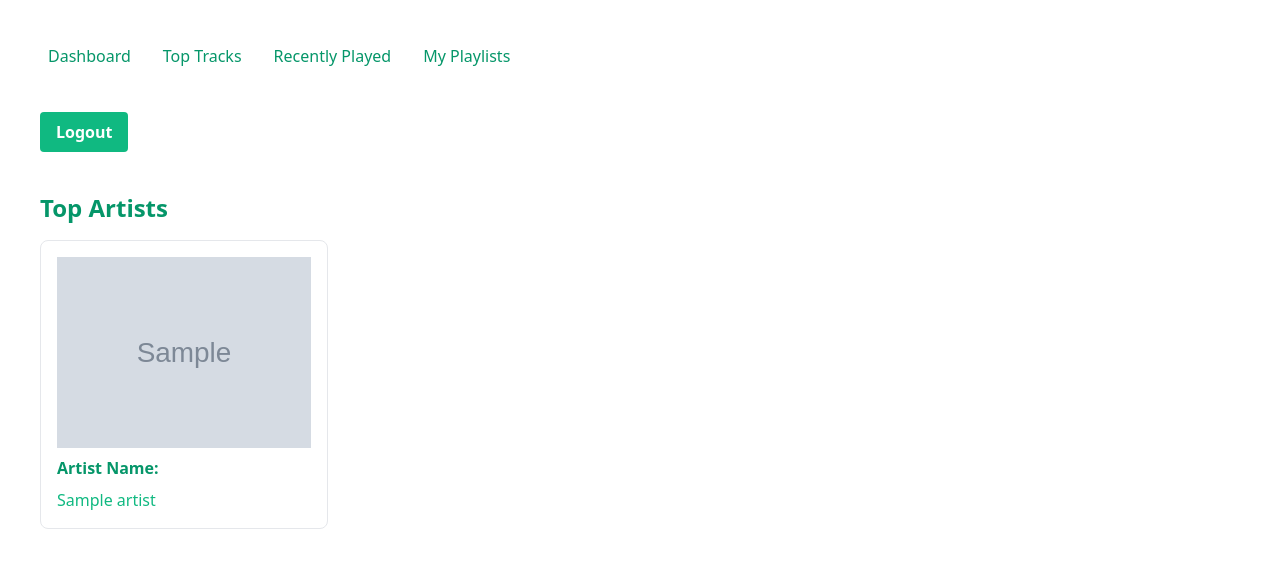
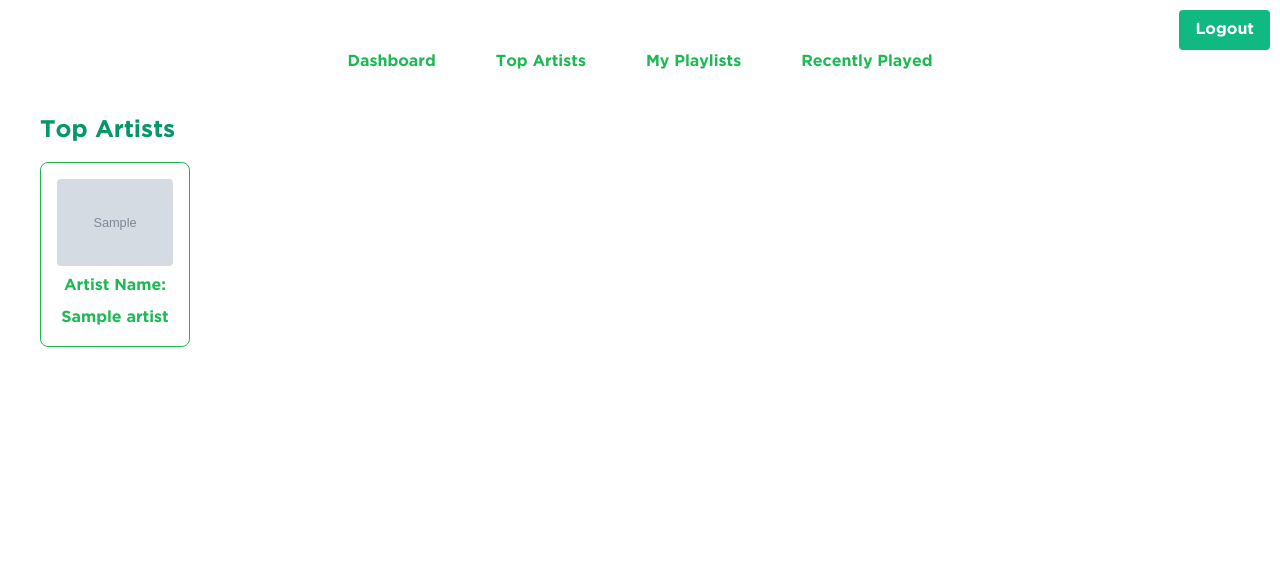
Before and after one commit to YassineAssim23/MelodyCapsule, a Flask app: template src/templates/topartists.html in a window 1280 px wide. Shown: the top 568 px of the page. Run offline with Flask 3, Linux system fonts and the light colour scheme; the template is opened without the code that fills it: most values are stand-ins (such as "Sample title", 1, 10 or a date in 2020); grey boxes marked "Sample" are stand-in pictures.

Commit message:
top artists styling

```diff
--- a/src/templates/topartists.html
+++ b/src/templates/topartists.html
@@ -1,47 +1,177 @@
 <!DOCTYPE html>
 <html lang="en">
+  <head>
+    <meta charset="UTF-8" />
+    <meta name="viewport" content="width=device-width, initial-scale=1.0" />
+    <title>Top Artists</title>
+    <link
+      href="https://cdn.jsdelivr.net/npm/tailwindcss@2.2.16/dist/tailwind.min.css"
+      rel="stylesheet"
+    />
+    <style>
+      body {
+        font-family: "GothamBold", sans-serif;
+        background-color: #ffffff;
+        color: #1db954;
+        padding: 10px;
+      }
 
-<head>
-    <meta charset="UTF-8">
-    <meta name="viewport" content="width=device-width, initial-scale=1.0">
-    <title>Top Artists</title>
-    <link href="https://cdn.jsdelivr.net/npm/tailwindcss@2.2.16/dist/tailwind.min.css" rel="stylesheet">
+      @font-face {
+        font-family: "GothamBold";
+        src: url("fonts/GothamBold.ttf") format("truetype");
+      }
+
+      .logout-button {
+        position: absolute;
+        top: 100px; /* Adjust this value to your preference */
+        right: 10px;
+      }
+
+      ul {
+        display: flex;
+        justify-content: center;
+        list-style: none;
+        margin-bottom: 10px;
+        padding-top: 10px;
+      }
+
+      ul li {
+        margin-right: 20px;
+      }
+
+      ul li:last-child {
+        margin-right: 0;
+      }
+
+      ul li a {
+        padding: 15px 20px;
+        transition: all 0.3s ease;
+        color: #1db954;
+        text-decoration: none;
+      }
+
+      ul li a:hover {
+        background-color: #1db954;
+        color: white;
+      }
+
+      .logout-button {
+        position: absolute;
+        top: 10px;
+        right: 10px;
+      }
+
+      .grid {
+        display: grid;
+        grid-template-columns: repeat(auto-fill, minmax(150px, 1fr)) minmax(
+            0,
+            1fr
+          );
+        gap: 1rem;
+        margin-top: 1rem;
+      }
+
+      .grid div {
+        background-color: white;
+        color: #1db954;
+        border: 1px solid #1db954;
+        border-radius: 0.5rem;
+        padding: 1rem;
+        text-align: center;
+        transition: background-color 0.3s ease, color 0.3s ease;
+      }
+
+      .grid div:hover {
+        background-color: #1db954;
+        color: white;
+        cursor: pointer;
+      }
+
+      .grid div img {
+        width: 100%;
+        height: auto;
+        max-width: 100%;
+        border-radius: 0.25rem;
+      }
+
+      .grid div a {
+        color: #1db954;
+        text-decoration: none;
+        font-weight: bold;
+      }
+
+      .grid div a:hover {
+        text-decoration: underline;
+      }
+
+      h1:hover {
+        color: white;
+      }
+    </style>
   </head>
 
-<body class="bg-white text-green-600 p-10">
-    <ul class="flex mb-10">
-        <li class="mr-4 hover:text-white transition duration-300 ease-in-out hover:bg-green-500 px-2 py-1 rounded">
-            <a href="/dashboard">Dashboard</a>
+  <body class="bg-white text-green-600 p-10 flex-col items-start">
+    <ul class="nav-links">
+      <li>
+        <a
+          href="/dashboard"
+          class="hover:text-green-800 transition duration-300 ease-in-out hover-bg-green-500 rounded"
+          >Dashboard</a
+        >
       </li>
-        <li class="mr-4 hover:text-white transition duration-300 ease-in-out hover:bg-green-500 px-2 py-1 rounded">
-            <a href="/toptracks">Top Tracks</a>
+      <li>
+        <a
+          href="/topartists"
+          class="hover:text-green-800 transition duration-300 ease-in-out hover-bg-green-500 rounded"
+          >Top Artists</a
+        >
       </li>
-        <li class="mr-4 hover:text-white transition duration-300 ease-in-out hover:bg-green-500 px-2 py-1 rounded">
-            <a href="/recentlyplayed">Recently Played</a>
+      <li>
+        <a
+          href="/playlist"
+          class="hover:text-green-800 transition duration-300 ease-in-out hover-bg-green-500 rounded"
+          >My Playlists</a
+        >
       </li>
-        <li class="hover:text-white transition duration-300 ease-in-out hover:bg-green-500 px-2 py-1 rounded">
-            <a href="/playlist">My Playlists</a>
+      <li>
+        <a
+          href="/recentlyplayed"
+          class="hover:text-green-800 transition duration-300 ease-in-out hover-bg-green-500 rounded"
+          >Recently Played</a
+        >
       </li>
     </ul>
 
     <!-- Logout button -->
     <form action="{{ url_for('logout') }}" method="get" class="mb-10">
-        <input type="submit" value="Logout"
-            class="bg-green-500 hover:bg-green-700 text-white font-bold py-2 px-4 rounded transition duration-300 ease-in-out">
+      <input
+        type="submit"
+        value="Logout"
+        class="bg-green-500 hover:bg-green-700 text-white font-bold py-2 px-4 rounded transition duration-300 ease-in-out logout-button"
+      />
     </form>
 
     <h1 class="text-2xl font-bold mb-4">Top Artists</h1>
-    <div class="grid grid-cols-1 sm:grid-cols-2 md:grid-cols-3 lg:grid-cols-4 gap-4">
+    <div
+      class="grid grid-cols-1 sm:grid-cols-2 md:grid-cols-3 lg:grid-cols-4 gap-4"
+    >
       {% for artist in artists_info %}
       <div class="border p-4 rounded-lg">
         {% if artist.image_url %}
-            <img src="{{ artist.image_url }}" alt="{{ artist.artist_name }}" class="max-w-full mb-2">
+        <img
+          src="{{ artist.image_url }}"
+          alt="{{ artist.artist_name }}"
+          class="max-w-full mb-2"
+        />
         {% endif %}
-            <strong class="block mb-2">Artist Name:</strong> <a href="{{ artist.artist_link }}"
-                class="text-green-500 hover:underline">{{ artist.artist_name }}</a>
+        <strong class="block mb-2">Artist Name:</strong>
+        <a
+          href="{{ artist.artist_link }}"
+          class="text-green-500 hover:underline"
+          >{{ artist.artist_name }}</a
+        >
       </div>
       {% endfor %}
     </div>
   </body>
-
 </html>
--- a/src/templates/toptracks.html
+++ b/src/templates/toptracks.html
@@ -5,9 +5,7 @@
     <meta name="viewport" content="width=device-width, initial-scale=1.0" />
     <title>{{ title }}</title>
     <link
-      href="https://cdn.jsdelivr.net/npm/tailwindcss@2.2.16/dist/tailwind.min.css"
-      rel="stylesheet"
-    />
+      href="https://cdn.jsdelivr.net/npm/tailwindcss@2.2.16/dist/tailwind.min.css" rel="stylesheet"/>
     <style>
       @font-face {
         font-family: "GothamBold";
```
Also changed, not shown: 1 other file. Lines whose indentation alone changed are shown as unchanged.
